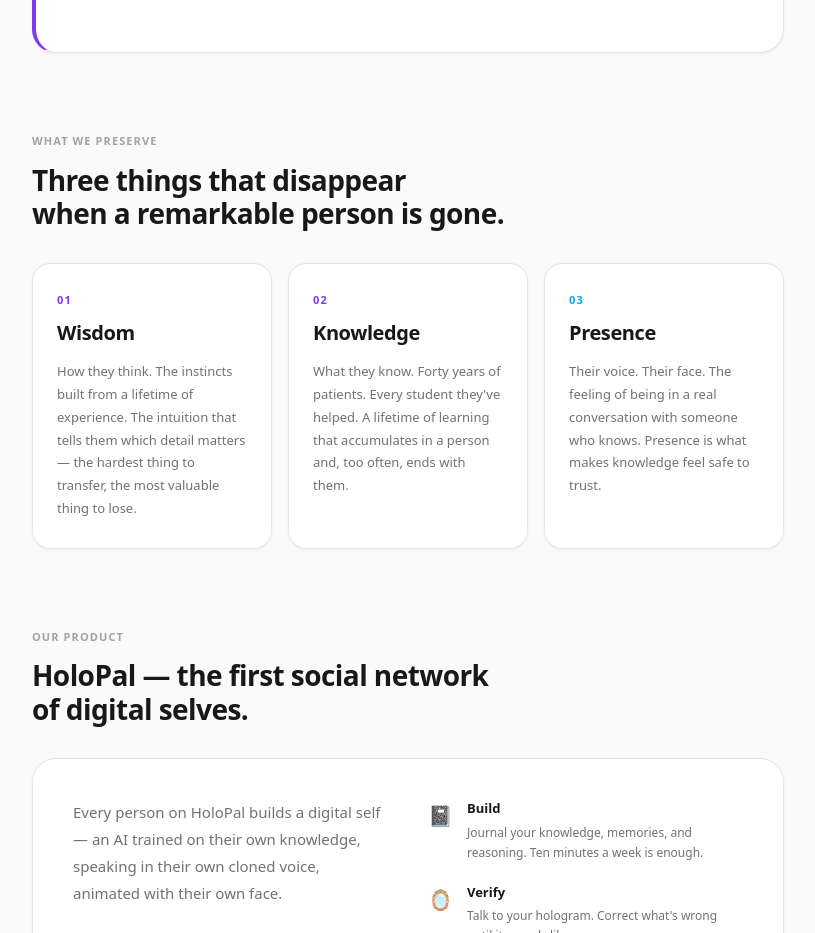
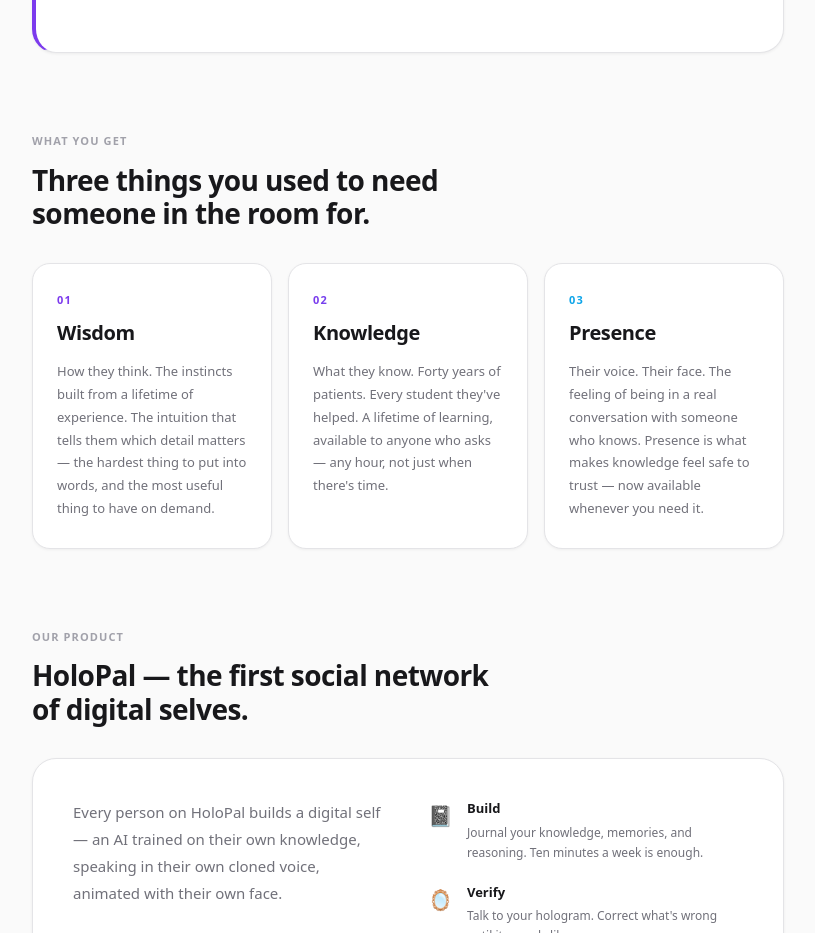
Before and after one commit to hotomski/holomost, a Next.js app: page / in a window 1280 px wide. Shown: the part 1520-2453 px from the top of the page, without its empty margins (232-1047 px from the left). Built offline with nearby package versions, Linux system fonts and the light colour scheme.

Commit message:
Reframe three-pillars section: living/available, not gone
Drop "disappear when gone" death framing in favor of "used to need
someone in the room for" — living people sharing wisdom, available
anytime.

Co-Authored-By: Claude Sonnet 5 <noreply@anthropic.com>

```diff
--- a/app/page.tsx
+++ b/app/page.tsx
@@ -159,23 +159,23 @@ export default function HoloMostPage() {
 
       {/* Three pillars */}
       <section style={{ maxWidth: 800, margin: "0 auto", padding: "0 24px 80px" }}>
-        <p style={{ fontSize: 11, fontWeight: 600, color: "#a1a1aa", textTransform: "uppercase", letterSpacing: "0.1em", marginBottom: 14 }}>What we preserve</p>
+        <p style={{ fontSize: 11, fontWeight: 600, color: "#a1a1aa", textTransform: "uppercase", letterSpacing: "0.1em", marginBottom: 14 }}>What you get</p>
         <h2 style={{ fontSize: 28, fontWeight: 700, color: "#18181b", marginBottom: 32, letterSpacing: "-0.02em", lineHeight: 1.2 }}>
-          Three things that disappear<br />when a remarkable person is gone.
+          Three things you used to need<br />someone in the room for.
         </h2>
         <div style={{ display: "grid", gridTemplateColumns: "repeat(auto-fit, minmax(220px, 1fr))", gap: 16 }}>
           {[
             {
               word: "Wisdom",
-              body: "How they think. The instincts built from a lifetime of experience. The intuition that tells them which detail matters — the hardest thing to transfer, the most valuable thing to lose.",
+              body: "How they think. The instincts built from a lifetime of experience. The intuition that tells them which detail matters — the hardest thing to put into words, and the most useful thing to have on demand.",
             },
             {
               word: "Knowledge",
-              body: "What they know. Forty years of patients. Every student they've helped. A lifetime of learning that accumulates in a person and, too often, ends with them.",
+              body: "What they know. Forty years of patients. Every student they've helped. A lifetime of learning, available to anyone who asks — any hour, not just when there's time.",
             },
             {
               word: "Presence",
-              body: "Their voice. Their face. The feeling of being in a real conversation with someone who knows. Presence is what makes knowledge feel safe to trust.",
+              body: "Their voice. Their face. The feeling of being in a real conversation with someone who knows. Presence is what makes knowledge feel safe to trust — now available whenever you need it.",
             },
           ].map(({ word, body }, i) => (
             <div key={word} style={{
```
